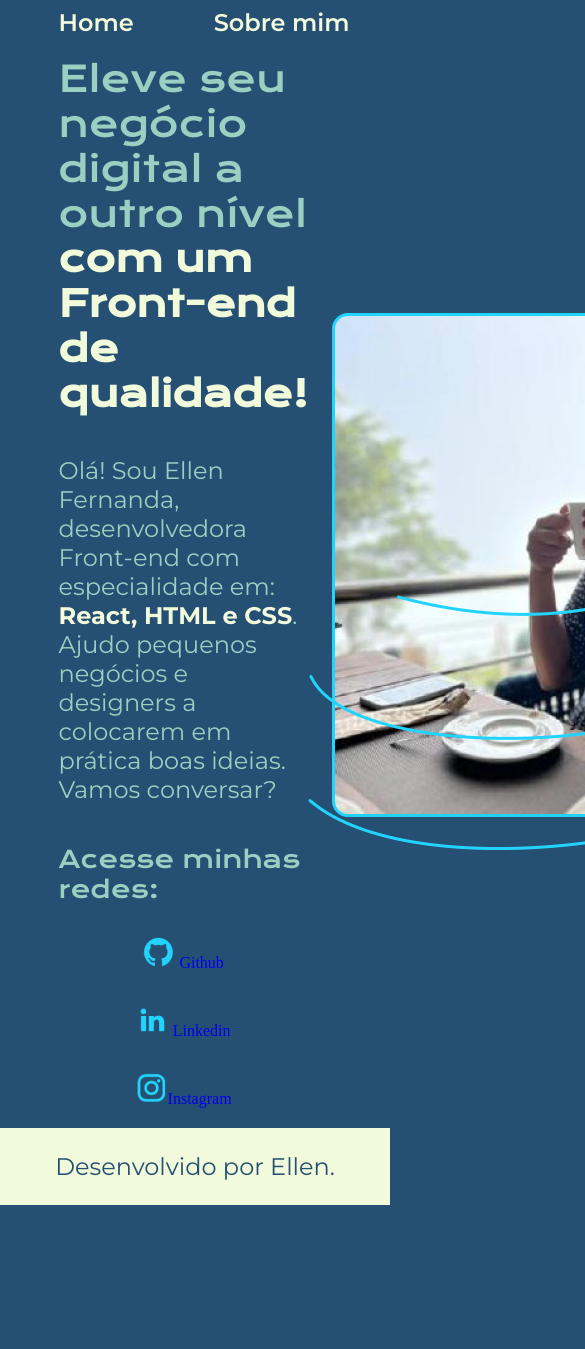
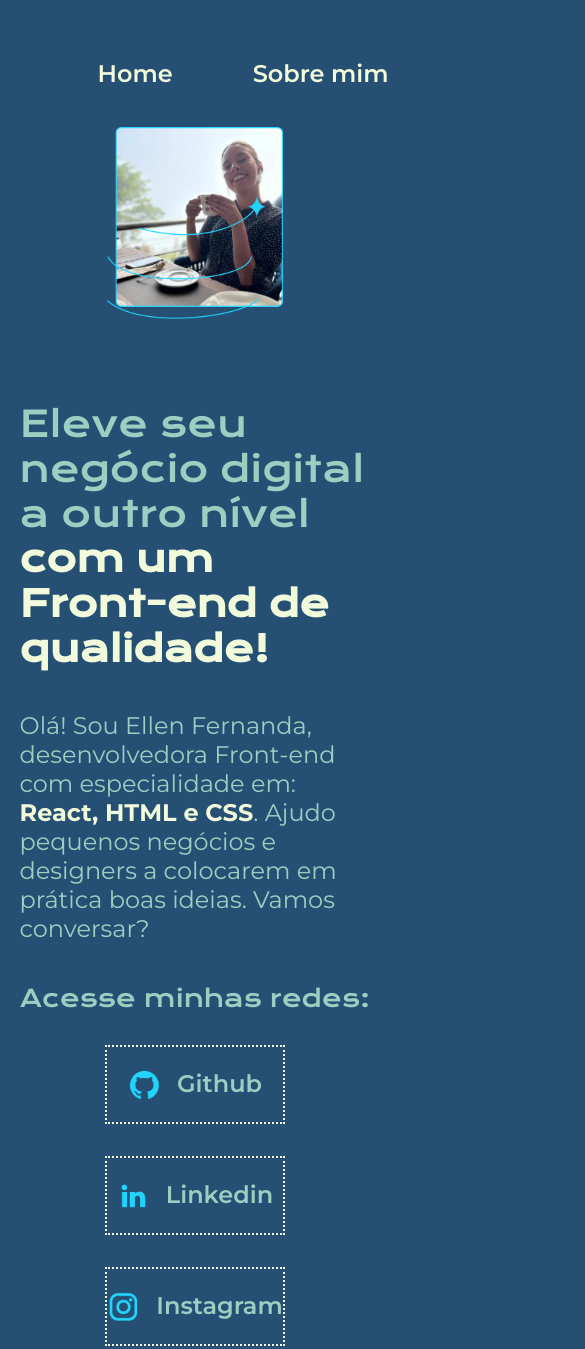
Before and after one commit to ellenferz/Portfolio2, a plain HTML site: page index.html in a window 390 px wide. Shown: the top 1349 px of the page, 585 px wide, since content can reach past the window. Before the commit the page ends 1205 px from the top, so only its background shows below. Drawn offline with nearby package versions, Linux system fonts and the light colour scheme.

Commit message:
Update style.css

```diff
--- a/styles/style.css
+++ b/styles/style.css
@@ -28,11 +28,11 @@ body {
 }
 .cabecalho__menu{
     display: flex;
-    gap:80px;
+    gap: 80px;
 }
 .cabecalho__menu__link{
     font-family: var(--fonte-secundaria);
-    font-size: 24px;
+    font-size: 1.5rem;
     font-weight: 600;
     color: var(--cor--terciaria);
     text-decoration: none;
@@ -51,15 +51,16 @@ body {
     display: flex;
     align-items: center;
     justify-content: space-between;
+    gap:82px;
 }
 .apresentacao__conteudo {
-    width: 615px;
+    width: 50%;
     display: flex;
     flex-direction: column;
     gap: 40px;
 }
 .apresentacao__conteudo__titulo {
-    font-size: 36px;
+    font-size: 2.25rem;
     font-family: var(--fonte-primaria);
     font-weight: 400;
 }
@@ -67,7 +68,7 @@ body {
     color: var(--cor--terciaria);
 }
 .apresentacao__conteudo__paragrafo {
-    font-size: 24px;
+    font-size: 1.5rem;
     font-family:var(--fonte-secundaria);
     font-weight: 400;
 }
@@ -80,18 +81,18 @@ body {
 }
 .apresentacao__links__subtitulo {
     font-family: var(--fonte-primaria);
-    font-size: 24px;
+    font-size: 1.5rem;
     font-weight: 400;
 }
-.apresentacao__links__link {
+.apresentacao__links__navegacao {
     display:flex;
     justify-content: center;
     gap:16px;
-    width: 378px;
+    width: 50%;
     text-align: center;
     border: 2px dotted var(--cor--terciaria);
-    border-radius: 8px;
-    font-size: 24px;
+    border-radius: 0,5rem;
+    font-size: 1.5rem;
     font-weight: 600;
     padding: 21.5px 0;
     font-family: var(--fonte-secundaria);
@@ -99,27 +100,30 @@ body {
     transition: 1s;
     cursor:pointer;
 }
-.apresentacao__links__link:hover {
+.apresentacao__links__navegacao:hover {
     border-radius: 8px;
     border: 2px dotted;
     background-color:var(--cor--secundaria);
     color:var(--cor--primaria);
     transition: 1s;
 }
+.apresentacao__imagem{
+    width: 50%;
+}
 .rodape{
-    padding: 24px;
+    padding: 16px;
     color:var(--cor--primaria);
     text-align: center;
-    font-size: 24px;
+    font-size: 1.5rem;
     font-family: var(--fonte-secundaria);
     font-weight: 400;
     background-color:var(--cor--terciaria);
 }
 .rodape_about{
-    padding: 24px;
+    padding: 16px;
     color:var(--cor--primaria);
     text-align: center;
-    font-size: 24px;
+    font-size: 1.5rem;
     font-family: var(--fonte-secundaria);
     font-weight: 400;
     background-color: var(--cor--terciaria);
@@ -127,3 +131,20 @@ body {
     bottom: 0;
     width: 100%;
 }
+
+@media (max-width: 1200px){
+
+    .cabecalho {
+        padding: 15% 0% 5% 25%;
+    }
+    .cabecalho__menu {
+        justify-content:center;
+    }
+    .apresentacao{
+        flex-direction: column-reverse;
+        padding: 5%;
+    }
+    .apresentacao__conteudo{
+        width: auto;
+    }
+}
```
